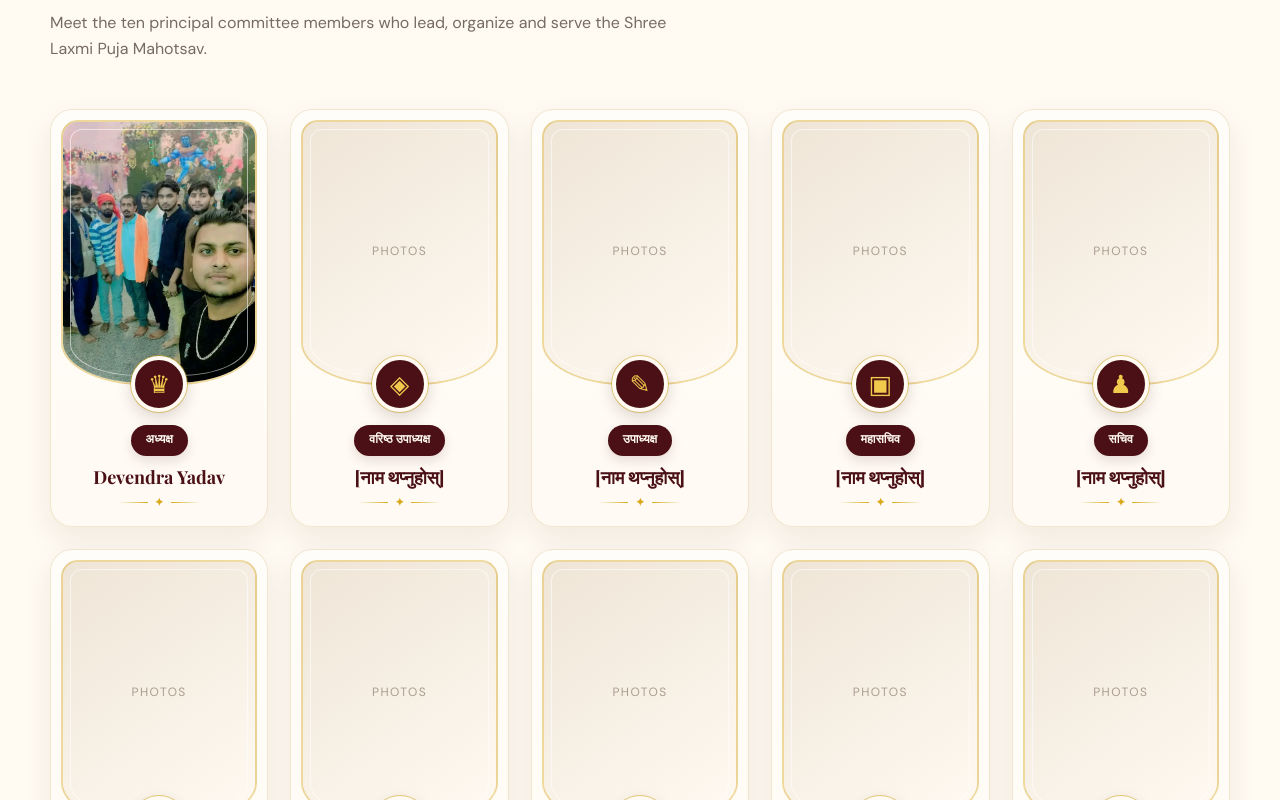
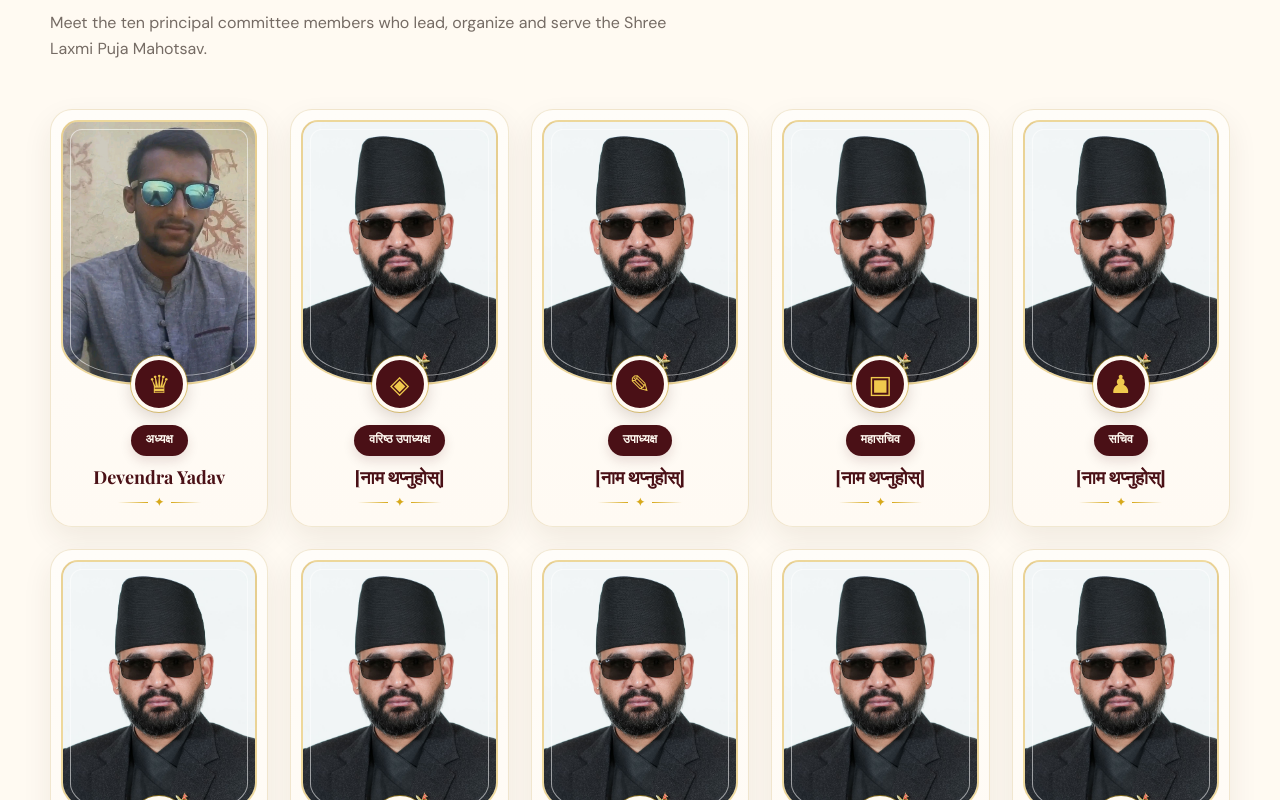
Before and after one commit to rapram775-rgb/Laxmi-puja-samite, a React (Vite) app: page / in a window 1280 px wide. Shown: the part 2260-3060 px from the top of the page. Built offline with nearby package versions, Linux system fonts and the light colour scheme.

Commit message:
Add files via upload

```diff
--- a/src/data/content.js
+++ b/src/data/content.js
@@ -10,15 +10,15 @@ export const content = {
   },
   committee: [
     ['अध्यक्ष', 'Devendra Yadav', '/assets/committee/devendra-yadav.jpg'],
-    ['वरिष्ठ उपाध्यक्ष', '[नाम थप्नुहोस्]', ''],
-    ['उपाध्यक्ष', '[नाम थप्नुहोस्]', ''],
-    ['महासचिव', '[नाम थप्नुहोस्]', ''],
-    ['सचिव', '[नाम थप्नुहोस्]', ''],
-    ['सहसचिव', '[नाम थप्नुहोस्]', ''],
-    ['कोषाध्यक्ष', '[नाम थप्नुहोस्]', ''],
-    ['सह–कोषाध्यक्ष', '[नाम थप्नुहोस्]', ''],
-    ['कार्यक्रम संयोजक', '[नाम थप्नुहोस्]', ''],
-    ['सदस्य', '[नाम थप्नुहोस्]', '']
+    ['वरिष्ठ उपाध्यक्ष', '[नाम थप्नुहोस्]', '/assets/committee/committee-member-default.jpg'],
+    ['उपाध्यक्ष', '[नाम थप्नुहोस्]', '/assets/committee/committee-member-default.jpg'],
+    ['महासचिव', '[नाम थप्नुहोस्]', '/assets/committee/committee-member-default.jpg'],
+    ['सचिव', '[नाम थप्नुहोस्]', '/assets/committee/committee-member-default.jpg'],
+    ['सहसचिव', '[नाम थप्नुहोस्]', '/assets/committee/committee-member-default.jpg'],
+    ['कोषाध्यक्ष', '[नाम थप्नुहोस्]', '/assets/committee/committee-member-default.jpg'],
+    ['सह–कोषाध्यक्ष', '[नाम थप्नुहोस्]', '/assets/committee/committee-member-default.jpg'],
+    ['कार्यक्रम संयोजक', '[नाम थप्नुहोस्]', '/assets/committee/committee-member-default.jpg'],
+    ['सदस्य', '[नाम थप्नुहोस्]', '/assets/committee/committee-member-default.jpg']
   ],
   donors: [
     ['Saraswati', '[Donor Name 01]', '/assets/donors/saraswati-01.jpg'],
```
Also changed, not shown: public/assets/committee/committee-member-default.jpg (added), public/assets/committee/devendra-yadav.jpg.
